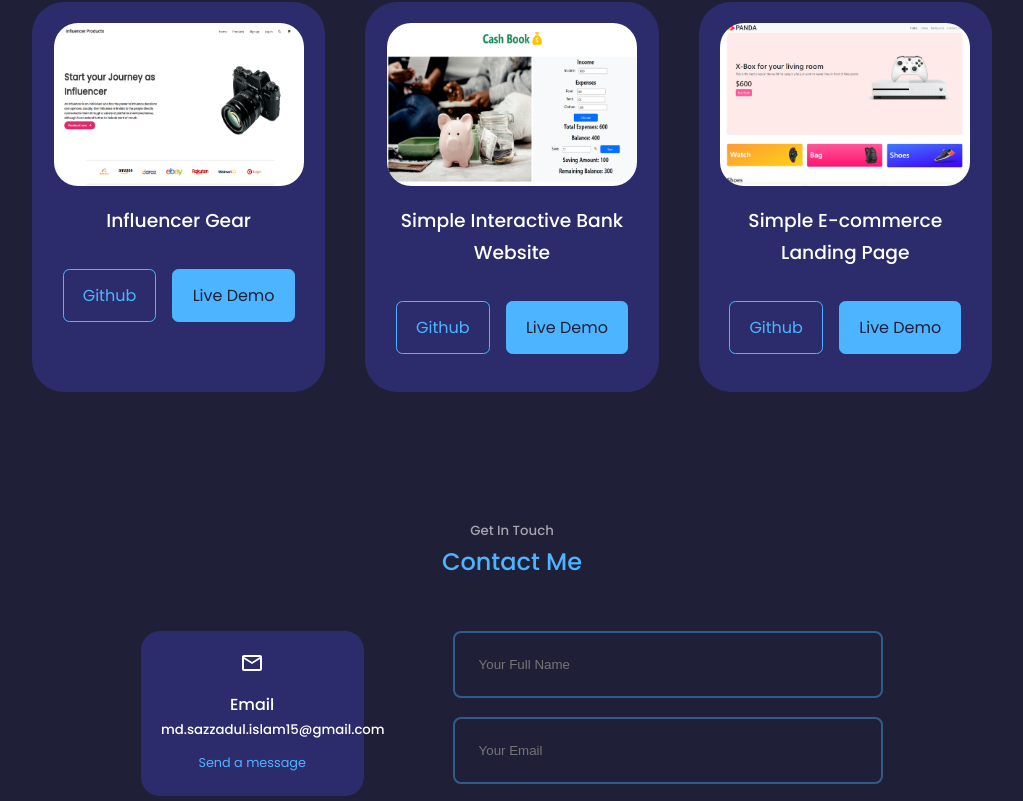
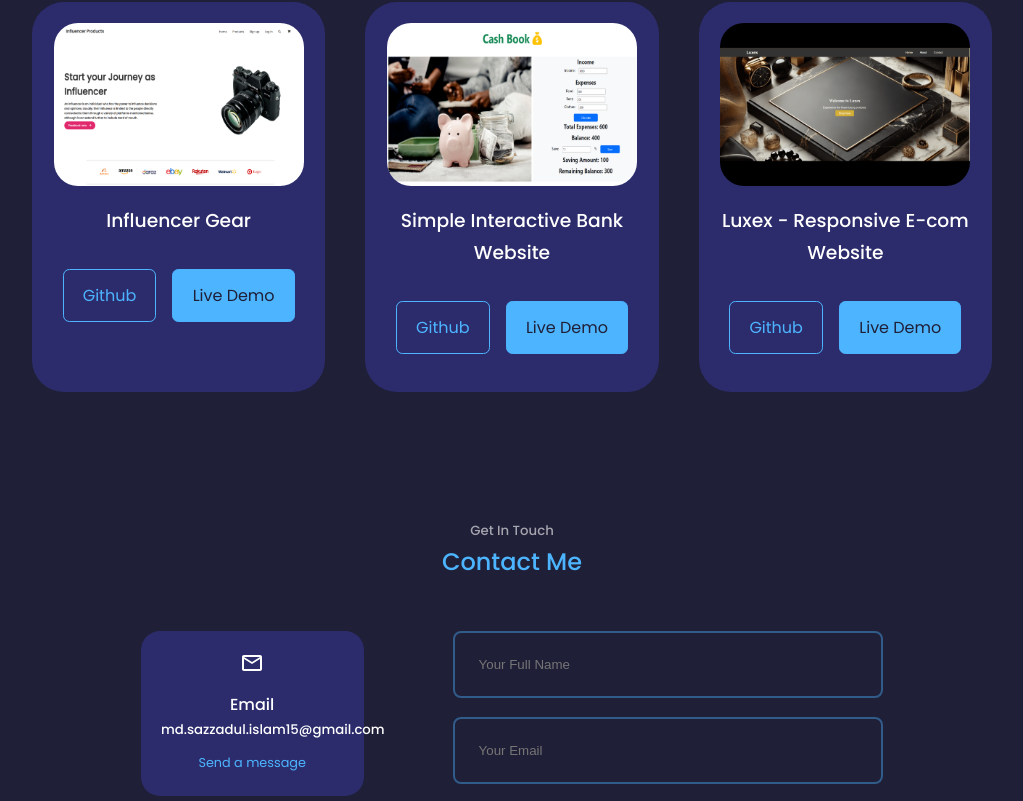
Before and after one commit to md-sazzadul/portfolio, a React (Create React App) app: page / in a window 1280 px wide. Shown: the part 2077-2878 px from the top of the page, without its empty margins (128-1151 px from the left). Built offline with nearby package versions, Linux system fonts and the light colour scheme.

Commit message:
added a new project

```diff
--- a/src/components/Portfolio/Portfolio.js
+++ b/src/components/Portfolio/Portfolio.js
@@ -1,67 +1,65 @@
-import React from 'react';
-import './Portfolio.css';
-import IMG1 from '../../assets/ema-john.PNG';
-import IMG2 from '../../assets/crud-reactjs.PNG';
-import IMG3 from '../../assets/to-do-list.PNG';
-import IMG4 from '../../assets/influencer-gear.PNG';
-import IMG5 from '../../assets/cash-book.PNG';
-import IMG6 from '../../assets/panda-commerce.PNG';
+import React from "react";
+import IMG5 from "../../assets/cash-book.PNG";
+import IMG2 from "../../assets/crud-reactjs.PNG";
+import IMG1 from "../../assets/ema-john.PNG";
+import IMG4 from "../../assets/influencer-gear.PNG";
+import IMG6 from "../../assets/luxex-e-commerce.png";
+import IMG3 from "../../assets/to-do-list.PNG";
+import "./Portfolio.css";
 
 const data = [
   {
     id: 1,
     image: IMG1,
-        title: 'React SPA With Simple E-commerce',
-        github: 'https://github.com/md-sazzadul/ema-john-simple',
-        demo: 'https://ema-john-sazzad15.netlify.app/'
+    title: "React SPA With Simple E-commerce",
+    github: "https://github.com/md-sazzadul/ema-john-simple",
+    demo: "https://ema-john-sazzad15.netlify.app/",
   },
   {
     id: 2,
     image: IMG2,
-        title: 'CRUD Application Using React',
-        github: 'https://github.com/md-sazzadul/crud-reactjs',
-        demo: 'https://crud-application-sazzad15.netlify.app/'
+    title: "CRUD Application Using React",
+    github: "https://github.com/md-sazzadul/crud-reactjs",
+    demo: "https://crud-application-sazzad15.netlify.app/",
   },
   {
     id: 3,
     image: IMG3,
-        title: 'To Do List',
-        github: 'https://github.com/md-sazzadul/to-do-list',
-        demo: 'https://to-do-list-sazzad15.netlify.app/'
+    title: "To Do List",
+    github: "https://github.com/md-sazzadul/to-do-list",
+    demo: "https://to-do-list-sazzad15.netlify.app/",
   },
   {
     id: 4,
     image: IMG4,
-        title: 'Influencer Gear',
-        github: 'https://github.com/md-sazzadul/influencer-gear',
-        demo: 'https://influencer-gear-sazzad15.netlify.app/'
+    title: "Influencer Gear",
+    github: "https://github.com/md-sazzadul/influencer-gear",
+    demo: "https://influencer-gear-sazzad15.netlify.app/",
   },
   {
     id: 5,
     image: IMG5,
-        title: 'Simple Interactive Bank Website',
-        github: 'https://github.com/md-sazzadul/cash-book',
-        demo: 'https://cash-book-sazzad15.netlify.app/'
+    title: "Simple Interactive Bank Website",
+    github: "https://github.com/md-sazzadul/cash-book",
+    demo: "https://cash-book-sazzad15.netlify.app/",
   },
   {
     id: 6,
     image: IMG6,
-        title: 'Simple E-commerce Landing Page',
-        github: 'https://github.com/md-sazzadul/panda-commerce-bootstrap',
-        demo: 'https://panda-commerce-sazzad15.netlify.app/#'
-    }
-]
+    title: "Luxex - Responsive E-com Website",
+    github: "https://github.com/md-sazzadul/luxex",
+    demo: "https://luxex.netlify.app/",
+  },
+];
 
 const Portfolio = () => {
-
   return (
-        <section id='portfolio'>
+    <section id="portfolio">
       <h5>My Recent Work</h5>
       <h2>Portfolio</h2>
 
       <div className="container portfolio__container">
-                {
-                    data.map(({id, image, title, github, demo}) => {
+        {data.map(({ id, image, title, github, demo }) => {
           return (
             <article key={id} className="portfolio__item">
               <div className="portfolio__item-image">
@@ -69,13 +67,26 @@ const Portfolio = () => {
               </div>
               <h3>{title}</h3>
               <div className="portfolio__item-cta">
-                                    <a href={github} className='btn' target='_blank'>Github</a>
-                                    <a href={demo} className='btn btn-primary' target='_blank'>Live Demo</a>
+                <a
+                  href={github}
+                  className="btn"
+                  target="_blank"
+                  rel="noreferrer"
+                >
+                  Github
+                </a>
+                <a
+                  href={demo}
+                  className="btn btn-primary"
+                  target="_blank"
+                  rel="noreferrer"
+                >
+                  Live Demo
+                </a>
               </div>
             </article>
-                        )
-                    })
-                }
+          );
+        })}
       </div>
     </section>
   );
```
Also changed, not shown: src/assets/luxex-e-commerce.png (added), src/assets/panda-commerce.PNG (deleted). Lines whose indentation alone changed are shown as unchanged.
